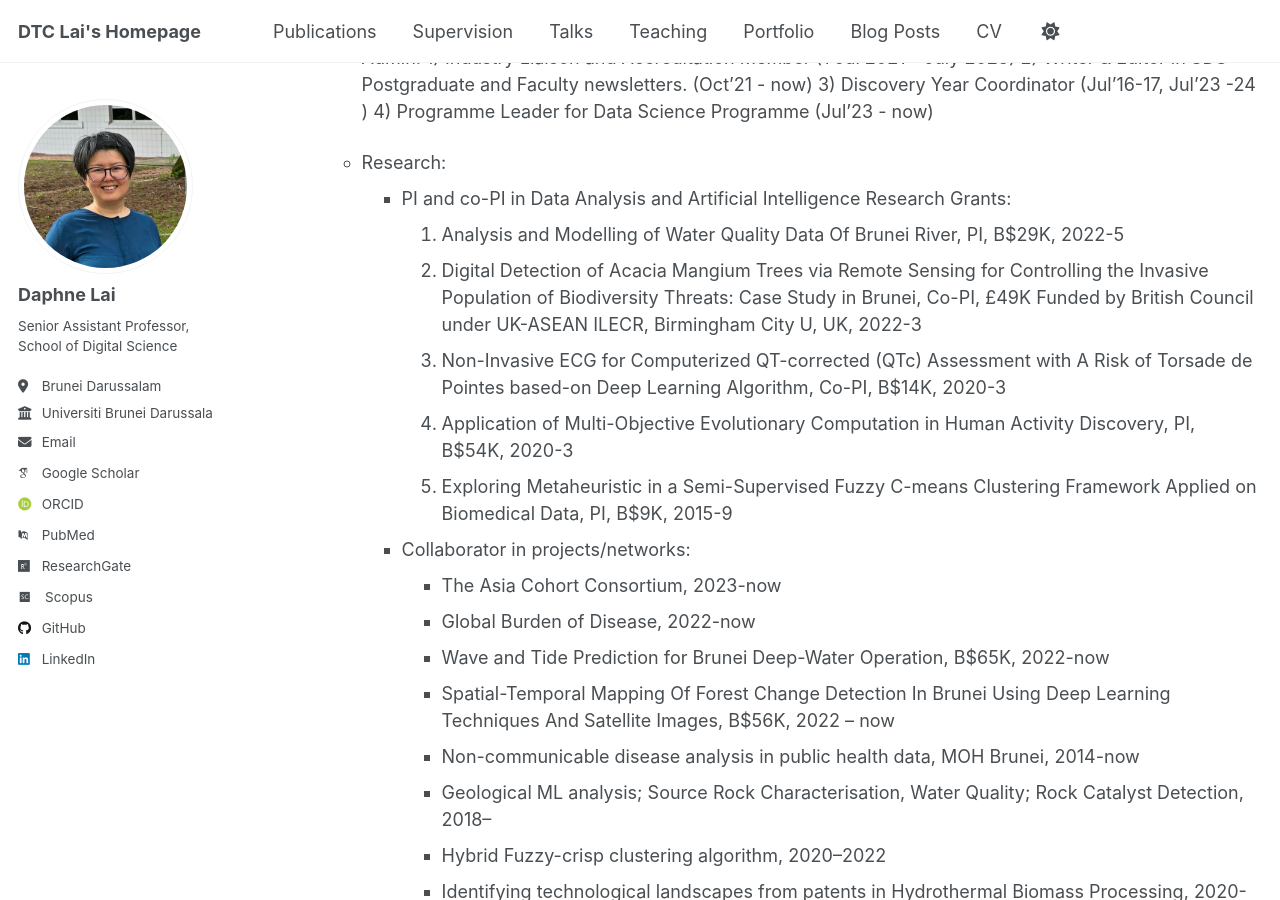
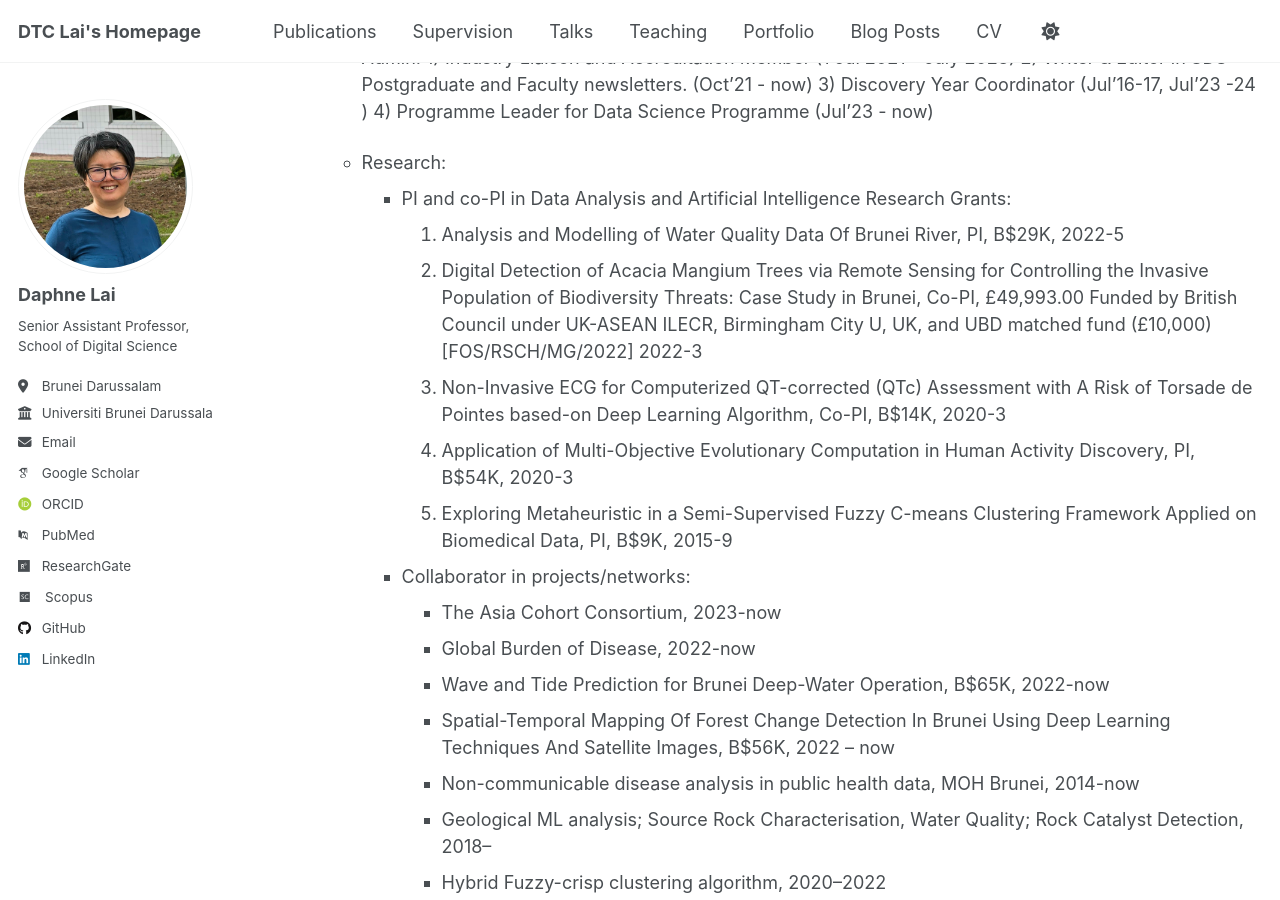
Before and after one commit to dtclai/dtclai.github.io, a Jekyll site: the page built from _pages/cv.md, in a window 1280 px wide and 900 px high, scrolled down 1037 px. Built offline with Jekyll 4.4.1, drawn with Linux system fonts in a browser that asks for light colours; some web fonts are replaced.

Commit message:
Update cv.md

```diff
--- a/_pages/cv.md
+++ b/_pages/cv.md
@@ -48,10 +48,10 @@ Work experience (CV in working progress)
   * Research:
     * PI and co-PI in Data Analysis and Artificial Intelligence Research Grants:
       1. Analysis and Modelling of Water Quality Data Of Brunei River, PI, B$29K, 2022-5
-      1. Digital Detection of Acacia Mangium Trees via Remote Sensing for Controlling the Invasive Population of Biodiversity Threats: Case Study in Brunei, Co-PI, £49K Funded by British Council under UK-ASEAN ILECR, Birmingham City U, UK, 2022-3
-      1. Non-Invasive ECG for Computerized QT-corrected (QTc) Assessment with A Risk of Torsade de Pointes based-on Deep Learning Algorithm, Co-PI, B$14K, 2020-3
-      1. Application of Multi-Objective Evolutionary Computation in Human Activity Discovery, PI, B$54K, 2020-3
-      1. Exploring Metaheuristic in a Semi-Supervised Fuzzy C-means Clustering Framework Applied on Biomedical Data, PI, B$9K, 2015-9
+      2. Digital Detection of Acacia Mangium Trees via Remote Sensing for Controlling the Invasive Population of Biodiversity Threats: Case Study in Brunei, Co-PI, £49,993.00 Funded by British Council under UK-ASEAN ILECR, Birmingham City U, UK, and UBD matched fund (£10,000)[FOS/RSCH/MG/2022] 2022-3
+      3. Non-Invasive ECG for Computerized QT-corrected (QTc) Assessment with A Risk of Torsade de Pointes based-on Deep Learning Algorithm, Co-PI, B$14K, 2020-3
+      4. Application of Multi-Objective Evolutionary Computation in Human Activity Discovery, PI, B$54K, 2020-3
+      5. Exploring Metaheuristic in a Semi-Supervised Fuzzy C-means Clustering Framework Applied on Biomedical Data, PI, B$9K, 2015-9
 
     * Collaborator in projects/networks:
       - The Asia Cohort Consortium, 2023-now
```
